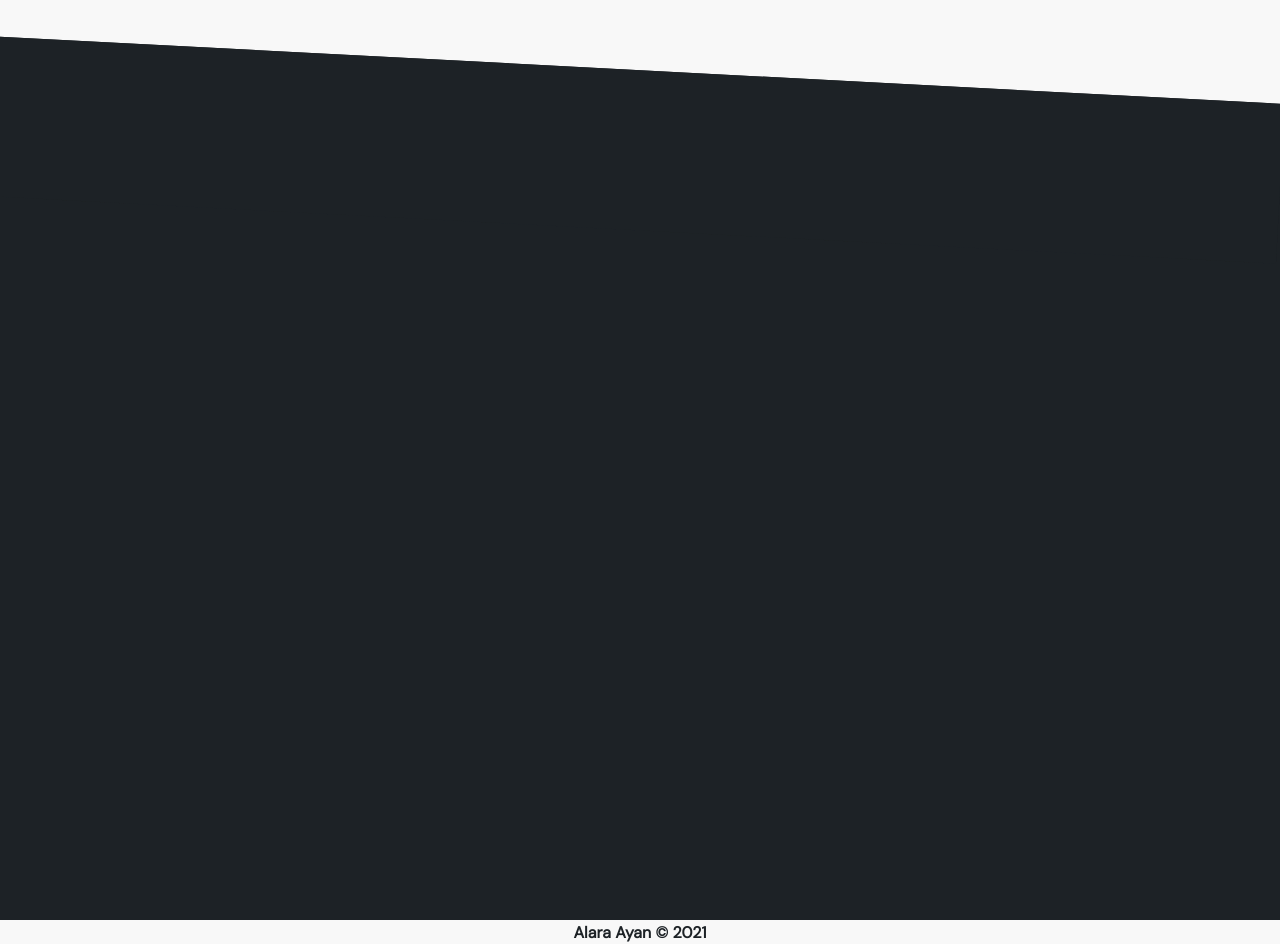
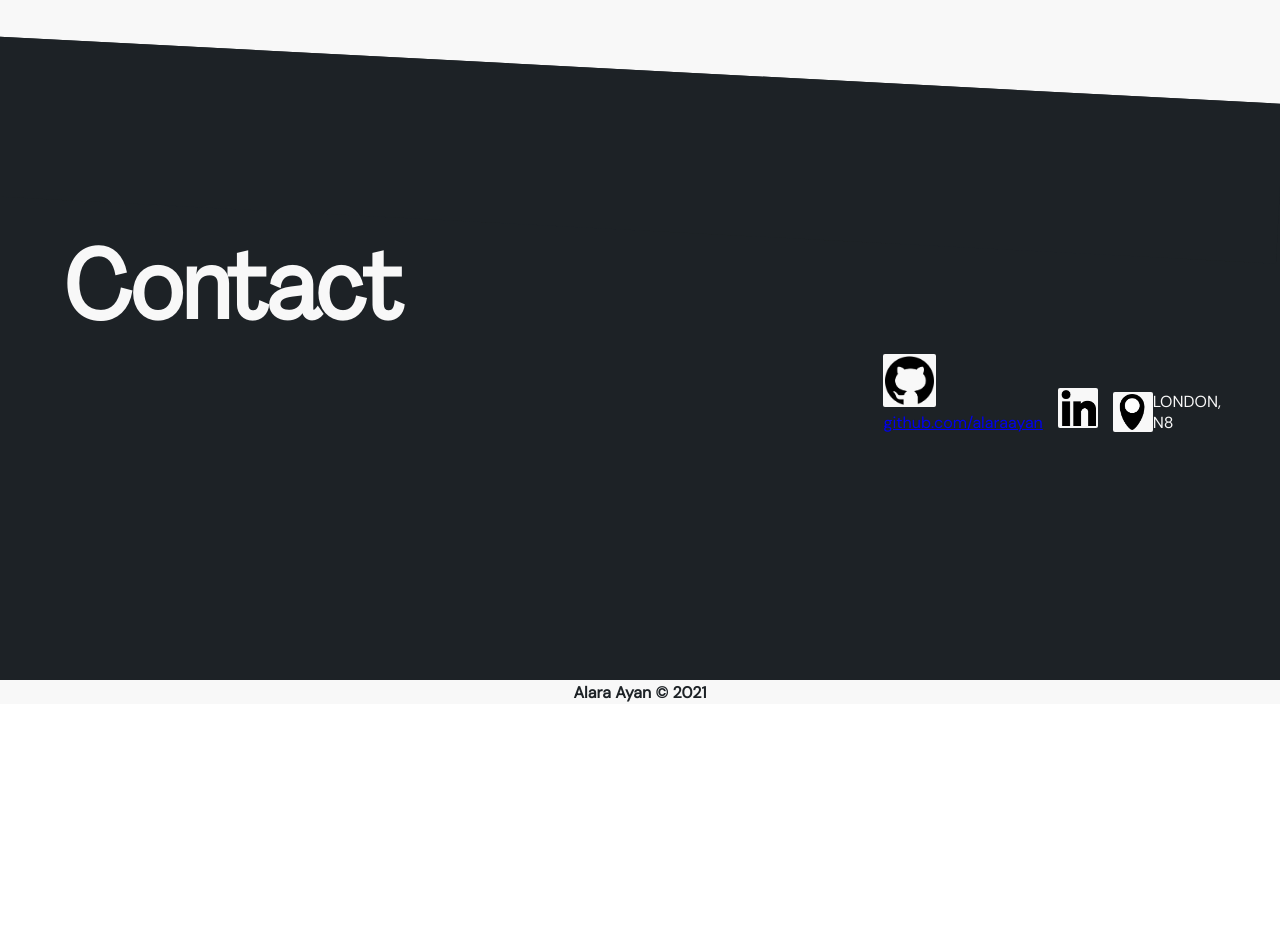
Before and after one commit to alaraayan/portfolio, a React (Create React App) app: page / in a window 1280 px wide. Shown: the part 3880-4824 px from the top of the page. After the commit the page ends 4584 px from the top, so only its background shows below. Built offline with nearby package versions, Linux system fonts and the light colour scheme.

Commit message:
contact layout done

```diff
--- a/src/components/Contact.js
+++ b/src/components/Contact.js
@@ -1,7 +1,23 @@
+import locationPin from '../assets/images/pin.png'
+import gitHub from '../assets/images/github.png'
+import linkedIn from '../assets/images/linkedin.png'
+
 export default function Contact() {
   return (
     <>
-      <div className="component-container dark " id="contact"> CONTACT </div>
+      <div className="component-container dark " id="contact">
+        <div className="row-flex-container flex-row-centered">
+          <h1 className="title-font section-title">Contact</h1>
+          <div className="contact-info-container">
+            <div className="icons row-flex-container">
+              <a href="https://github.com/alaraayan" target="_blank" rel="noreferrer" className="contact-links cursor"><img src={gitHub} alt="github icon" className="icon icon-white"></img><p>github.com/alaraayan</p></a>
+
+              <a href="https://www.linkedin.com/in/alaraayan/" target="_blank" rel="noreferrer" className="contact-links" ><img src={linkedIn} alt="linkedin icon" className="icon icon-white"></img></a>
+              <div className="location-link-container "><img src={locationPin} alt="location pin icon" className="icon icon-white"></img>LONDON, N8</div>
+            </div>
+          </div>
+        </div>
+      </div>
       {/* <hr className="section-break-left footer-break"/> */}
     </>
   )
--- a/src/styles/main.scss
+++ b/src/styles/main.scss
@@ -33,6 +33,13 @@ $general-text-font: 'DM Sans', sans-serif;
 
 .icon {
   width: 30px;
+}
+
+.icon-white {
+  width: 40px;
+  padding: 2px;
+  background: $beige;
+  border-radius: 2px;
 }
 
 .caps {
@@ -354,3 +361,13 @@ h1 {
   justify-content: flex-start;
   align-items: flex-end;
 }
+
+//****CONTACT****//
+
+#contact {
+  height: 70vh;
+}
+
+.contact-info-container {
+  margin-top: 10%;
+}
```
